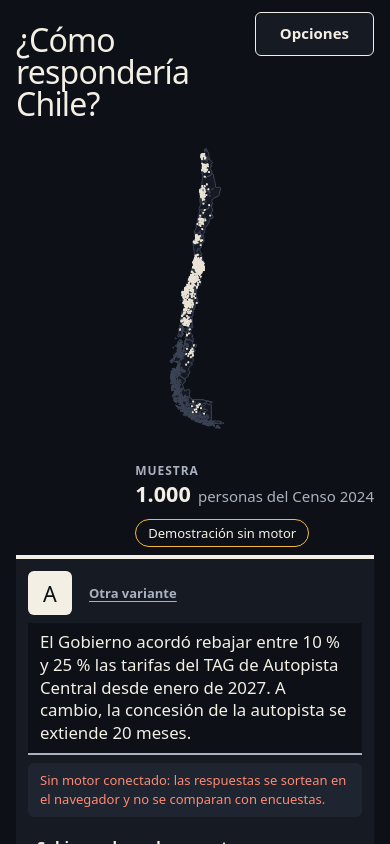
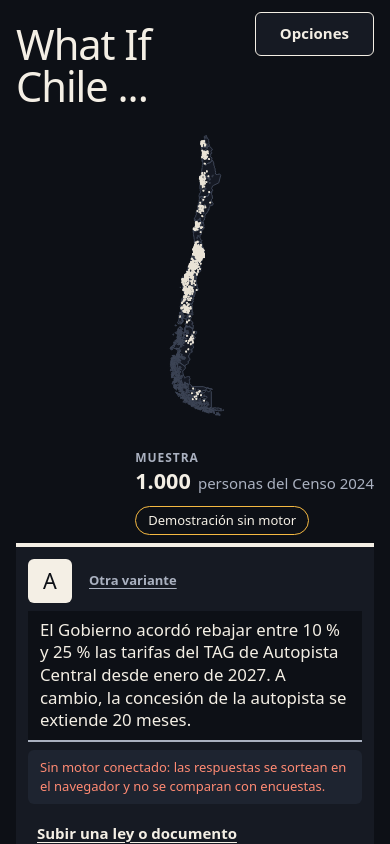
Before and after one commit to platanus-hack/platanus-hack-26-cl-team-28, a React (Vite) app in the folder frontend/: page / in a window 390 px wide. Built offline with nearby package versions, Linux system fonts and the light colour scheme; no server answers; a web font is replaced by a local one.

Commit message:
Cambia el titular a «What If Chile ...» y lo agranda
- El titular de la portada y el de la vista del enjambre pasan de
  «¿Cómo respondería Chile?» a «What If Chile ...».
- La tipografía del titular crece en las dos vistas, también en pantallas
  angostas.

```diff
--- a/frontend/src/componentes/cabecera/Titular.module.css
+++ b/frontend/src/componentes/cabecera/Titular.module.css
@@ -14,7 +14,7 @@
 }
 
 .voz h1 {
-  font: 500 var(--texto-titular) / 1.04 var(--fuente-voz);
+  font: 500 clamp(2.8rem, 1.8rem + 4vw, 5.5rem) / 1.04 var(--fuente-voz);
   letter-spacing: -0.02em;
 }
 
--- a/frontend/src/contenido.ts
+++ b/frontend/src/contenido.ts
@@ -8,7 +8,7 @@ export const CASOS_INICIALES = [
 ];
 
 export const PREPARAR = {
-  titular: '¿Cómo respondería Chile?',
+  titular: 'What If Chile ...',
   bajada: 'Escribe una política pública y sus variantes. Una población simulada responde qué opina y qué haría.',
   casos: 'Qué se pregunta',
   casosAyuda: 'Cada variante se pregunta a las mismas personas.',
--- a/frontend/src/enjambre/AppEnjambre.module.css
+++ b/frontend/src/enjambre/AppEnjambre.module.css
@@ -66,7 +66,7 @@
 }
 
 .titular {
-  font: 500 clamp(1.8rem, min(1rem + 3.4vw, 9vh), 4.4rem) / 1 var(--fuente-voz);
+  font: 500 clamp(2.8rem, min(1.5rem + 5vw, 13vh), 6.5rem) / 1 var(--fuente-voz);
   letter-spacing: -0.025em;
   text-wrap: balance;
 }
@@ -272,7 +272,7 @@
 
   .titular {
     margin-top: var(--e2);
-    font-size: 2rem;
+    font-size: clamp(2.6rem, 6vw, 3.4rem);
   }
 
   .pregunta {
--- a/frontend/src/enjambre/AppEnjambre.tsx
+++ b/frontend/src/enjambre/AppEnjambre.tsx
@@ -165,7 +165,7 @@ export function AppEnjambre() {
             {caso.iteracion?.cambio && <small>{sinCorte(caso.iteracion.cambio)}</small>}
           </h1>
         ) : (
-          <h1 className={estilos.titular}>¿Cómo respondería Chile?</h1>
+          <h1 className={estilos.titular}>What If Chile ...</h1>
         )}
         {caso && caso.texto !== caso.titulo && caso.texto && (
           <details className={estilos.completo}>
```
